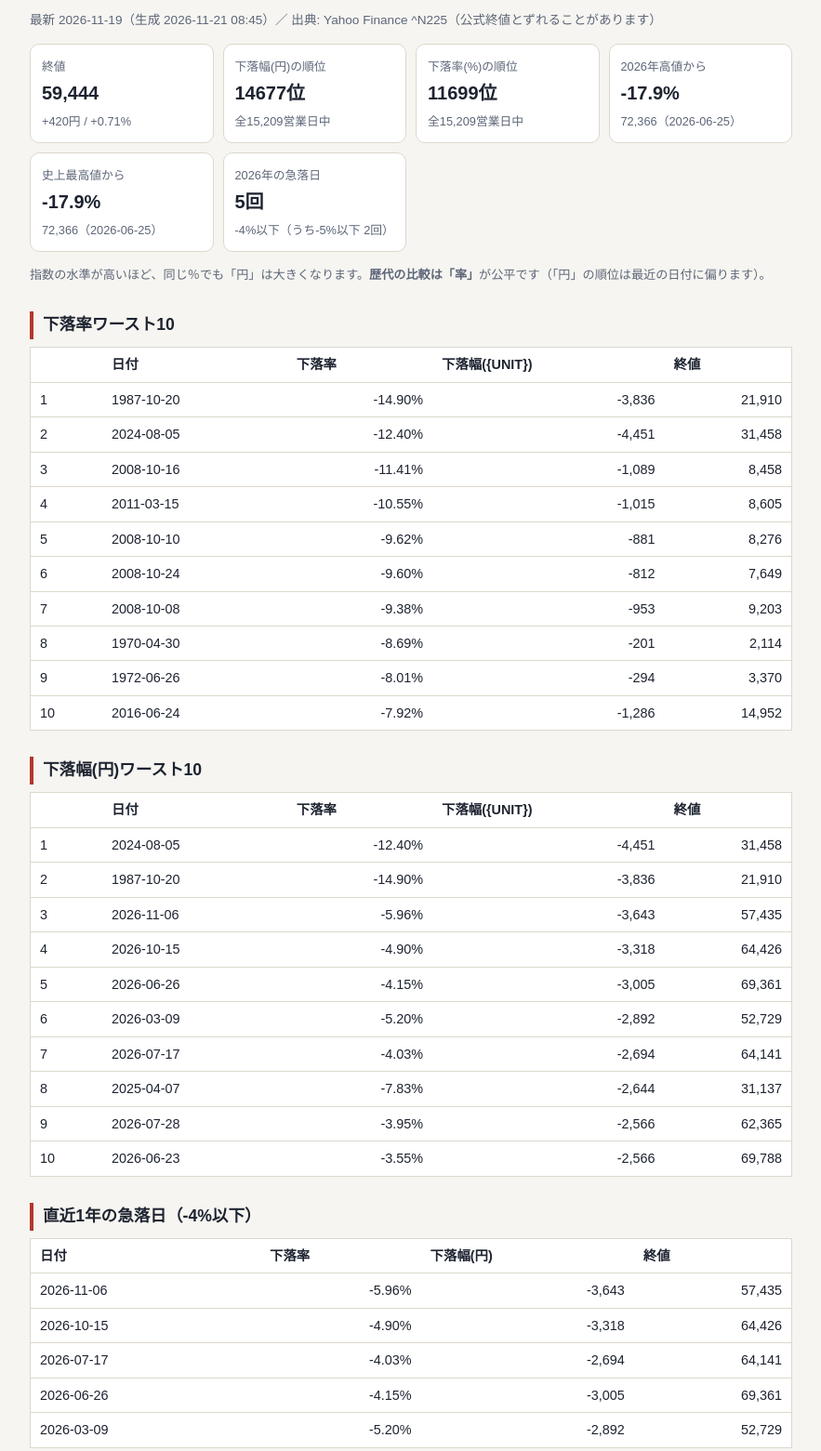
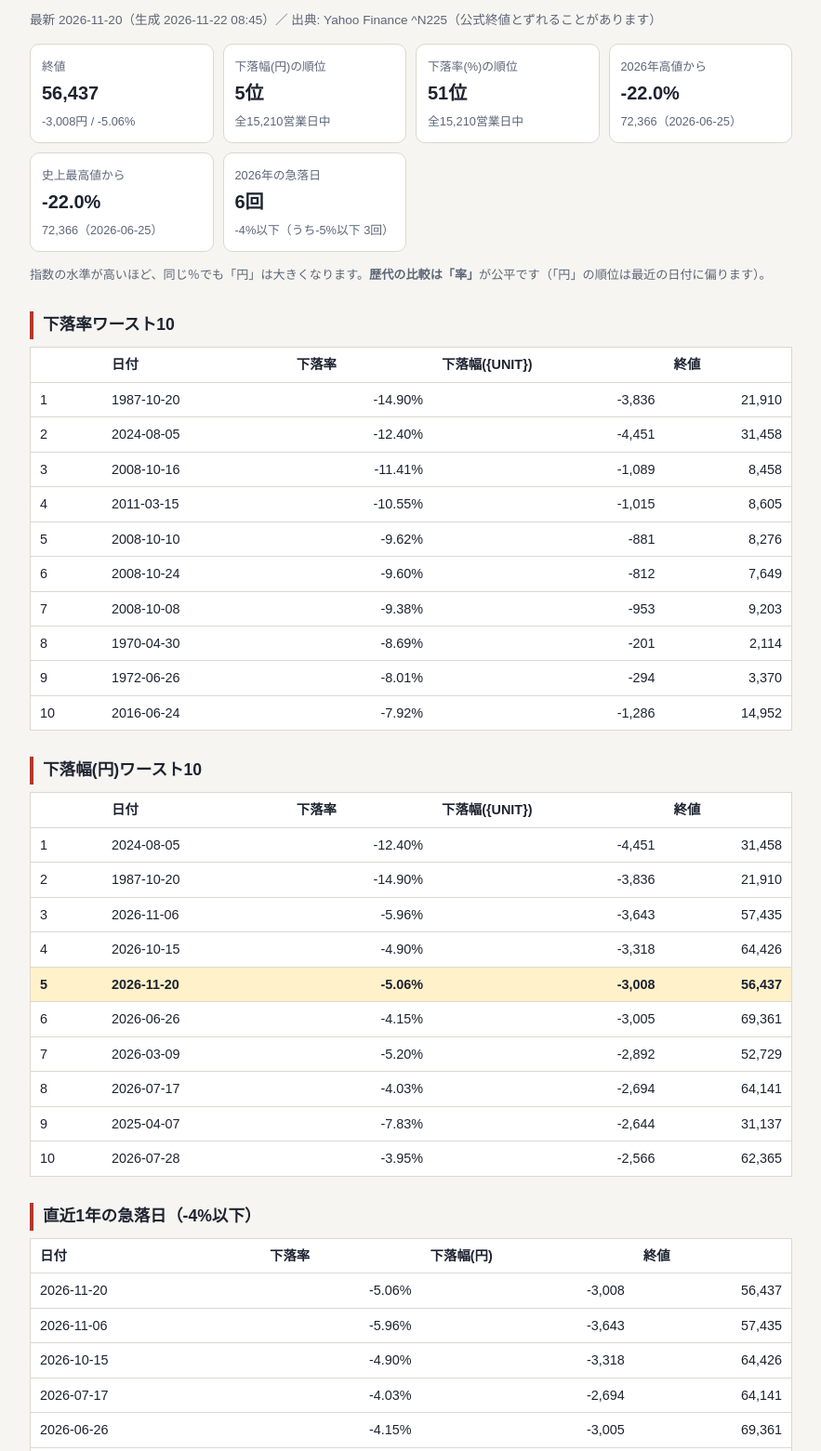
Before and after one commit to xxtoaxx/mkt-f0d094b300, a plain HTML site: page nikkei_drops.html in a window 1280 px wide. Shown: the part 59-1620 px from the top of the page at 93% size, without its empty margins (198-1081 px from the left). Drawn offline with Linux system fonts and the light colour scheme.

Commit message:
update 2026-11-22 08:45

```diff
--- a/nikkei_drops.html
+++ b/nikkei_drops.html
@@ -17,22 +17,22 @@ tr.hl td{background:var(--hl);font-weight:700} small{color:var(--mute)}
 .note{color:var(--mute);font-size:.82rem}
 </style></head><body><main>
 <h1>日経平均 下落ランキング</h1>
-<div class="sub">最新 2026-11-19（生成 2026-11-21 08:45）／ 出典: Yahoo Finance ^N225（公式終値とずれることがあります）</div>
+<div class="sub">最新 2026-11-20（生成 2026-11-22 08:45）／ 出典: Yahoo Finance ^N225（公式終値とずれることがあります）</div>
 <div class="cards">
-<div class="card"><span>終値</span><b>59,444</b><span>+420円 / +0.71%</span></div>
-<div class="card"><span>下落幅(円)の順位</span><b>14677位</b><span>全15,209営業日中</span></div>
-<div class="card"><span>下落率(%)の順位</span><b>11699位</b><span>全15,209営業日中</span></div>
-<div class="card"><span>2026年高値から</span><b>-17.9%</b><span>72,366（2026-06-25）</span></div>
-<div class="card"><span>史上最高値から</span><b>-17.9%</b><span>72,366（2026-06-25）</span></div>
-<div class="card"><span>2026年の急落日</span><b>5回</b><span>-4%以下（うち-5%以下 2回）</span></div>
+<div class="card"><span>終値</span><b>56,437</b><span>-3,008円 / -5.06%</span></div>
+<div class="card"><span>下落幅(円)の順位</span><b>5位</b><span>全15,210営業日中</span></div>
+<div class="card"><span>下落率(%)の順位</span><b>51位</b><span>全15,210営業日中</span></div>
+<div class="card"><span>2026年高値から</span><b>-22.0%</b><span>72,366（2026-06-25）</span></div>
+<div class="card"><span>史上最高値から</span><b>-22.0%</b><span>72,366（2026-06-25）</span></div>
+<div class="card"><span>2026年の急落日</span><b>6回</b><span>-4%以下（うち-5%以下 3回）</span></div>
 </div>
 <p class="note">指数の水準が高いほど、同じ％でも「円」は大きくなります。<b>歴代の比較は「率」</b>が公平です（「円」の順位は最近の日付に偏ります）。</p>
 <h2>下落率ワースト10</h2><div class='scroll'><table><thead><tr><th></th><th>日付</th><th>下落率</th><th>下落幅({UNIT})</th><th>終値</th></tr></thead><tbody><tr><td>1</td><td>1987-10-20</td><td class='n'>-14.90%</td><td class='n'>-3,836</td><td class='n'>21,910</td></tr><tr><td>2</td><td>2024-08-05</td><td class='n'>-12.40%</td><td class='n'>-4,451</td><td class='n'>31,458</td></tr><tr><td>3</td><td>2008-10-16</td><td class='n'>-11.41%</td><td class='n'>-1,089</td><td class='n'>8,458</td></tr><tr><td>4</td><td>2011-03-15</td><td class='n'>-10.55%</td><td class='n'>-1,015</td><td class='n'>8,605</td></tr><tr><td>5</td><td>2008-10-10</td><td class='n'>-9.62%</td><td class='n'>-881</td><td class='n'>8,276</td></tr><tr><td>6</td><td>2008-10-24</td><td class='n'>-9.60%</td><td class='n'>-812</td><td class='n'>7,649</td></tr><tr><td>7</td><td>2008-10-08</td><td class='n'>-9.38%</td><td class='n'>-953</td><td class='n'>9,203</td></tr><tr><td>8</td><td>1970-04-30</td><td class='n'>-8.69%</td><td class='n'>-201</td><td class='n'>2,114</td></tr><tr><td>9</td><td>1972-06-26</td><td class='n'>-8.01%</td><td class='n'>-294</td><td class='n'>3,370</td></tr><tr><td>10</td><td>2016-06-24</td><td class='n'>-7.92%</td><td class='n'>-1,286</td><td class='n'>14,952</td></tr></tbody></table></div>
-<h2>下落幅(円)ワースト10</h2><div class='scroll'><table><thead><tr><th></th><th>日付</th><th>下落率</th><th>下落幅({UNIT})</th><th>終値</th></tr></thead><tbody><tr><td>1</td><td>2024-08-05</td><td class='n'>-12.40%</td><td class='n'>-4,451</td><td class='n'>31,458</td></tr><tr><td>2</td><td>1987-10-20</td><td class='n'>-14.90%</td><td class='n'>-3,836</td><td class='n'>21,910</td></tr><tr><td>3</td><td>2026-11-06</td><td class='n'>-5.96%</td><td class='n'>-3,643</td><td class='n'>57,435</td></tr><tr><td>4</td><td>2026-10-15</td><td class='n'>-4.90%</td><td class='n'>-3,318</td><td class='n'>64,426</td></tr><tr><td>5</td><td>2026-06-26</td><td class='n'>-4.15%</td><td class='n'>-3,005</td><td class='n'>69,361</td></tr><tr><td>6</td><td>2026-03-09</td><td class='n'>-5.20%</td><td class='n'>-2,892</td><td class='n'>52,729</td></tr><tr><td>7</td><td>2026-07-17</td><td class='n'>-4.03%</td><td class='n'>-2,694</td><td class='n'>64,141</td></tr><tr><td>8</td><td>2025-04-07</td><td class='n'>-7.83%</td><td class='n'>-2,644</td><td class='n'>31,137</td></tr><tr><td>9</td><td>2026-07-28</td><td class='n'>-3.95%</td><td class='n'>-2,566</td><td class='n'>62,365</td></tr><tr><td>10</td><td>2026-06-23</td><td class='n'>-3.55%</td><td class='n'>-2,566</td><td class='n'>69,788</td></tr></tbody></table></div>
+<h2>下落幅(円)ワースト10</h2><div class='scroll'><table><thead><tr><th></th><th>日付</th><th>下落率</th><th>下落幅({UNIT})</th><th>終値</th></tr></thead><tbody><tr><td>1</td><td>2024-08-05</td><td class='n'>-12.40%</td><td class='n'>-4,451</td><td class='n'>31,458</td></tr><tr><td>2</td><td>1987-10-20</td><td class='n'>-14.90%</td><td class='n'>-3,836</td><td class='n'>21,910</td></tr><tr><td>3</td><td>2026-11-06</td><td class='n'>-5.96%</td><td class='n'>-3,643</td><td class='n'>57,435</td></tr><tr><td>4</td><td>2026-10-15</td><td class='n'>-4.90%</td><td class='n'>-3,318</td><td class='n'>64,426</td></tr><tr class="hl"><td>5</td><td>2026-11-20</td><td class='n'>-5.06%</td><td class='n'>-3,008</td><td class='n'>56,437</td></tr><tr><td>6</td><td>2026-06-26</td><td class='n'>-4.15%</td><td class='n'>-3,005</td><td class='n'>69,361</td></tr><tr><td>7</td><td>2026-03-09</td><td class='n'>-5.20%</td><td class='n'>-2,892</td><td class='n'>52,729</td></tr><tr><td>8</td><td>2026-07-17</td><td class='n'>-4.03%</td><td class='n'>-2,694</td><td class='n'>64,141</td></tr><tr><td>9</td><td>2025-04-07</td><td class='n'>-7.83%</td><td class='n'>-2,644</td><td class='n'>31,137</td></tr><tr><td>10</td><td>2026-07-28</td><td class='n'>-3.95%</td><td class='n'>-2,566</td><td class='n'>62,365</td></tr></tbody></table></div>
 <h2>直近1年の急落日（-4%以下）</h2>
-<div class="scroll"><table><thead><tr><th>日付</th><th>下落率</th><th>下落幅(円)</th><th>終値</th></tr></thead><tbody><tr><td>2026-11-06</td><td class='n'>-5.96%</td><td class='n'>-3,643</td><td class='n'>57,435</td></tr><tr><td>2026-10-15</td><td class='n'>-4.90%</td><td class='n'>-3,318</td><td class='n'>64,426</td></tr><tr><td>2026-07-17</td><td class='n'>-4.03%</td><td class='n'>-2,694</td><td class='n'>64,141</td></tr><tr><td>2026-06-26</td><td class='n'>-4.15%</td><td class='n'>-3,005</td><td class='n'>69,361</td></tr><tr><td>2026-03-09</td><td class='n'>-5.20%</td><td class='n'>-2,892</td><td class='n'>52,729</td></tr></tbody></table></div>
+<div class="scroll"><table><thead><tr><th>日付</th><th>下落率</th><th>下落幅(円)</th><th>終値</th></tr></thead><tbody><tr><td>2026-11-20</td><td class='n'>-5.06%</td><td class='n'>-3,008</td><td class='n'>56,437</td></tr><tr><td>2026-11-06</td><td class='n'>-5.96%</td><td class='n'>-3,643</td><td class='n'>57,435</td></tr><tr><td>2026-10-15</td><td class='n'>-4.90%</td><td class='n'>-3,318</td><td class='n'>64,426</td></tr><tr><td>2026-07-17</td><td class='n'>-4.03%</td><td class='n'>-2,694</td><td class='n'>64,141</td></tr><tr><td>2026-06-26</td><td class='n'>-4.15%</td><td class='n'>-3,005</td><td class='n'>69,361</td></tr><tr><td>2026-03-09</td><td class='n'>-5.20%</td><td class='n'>-2,892</td><td class='n'>52,729</td></tr></tbody></table></div>
 <h2>急落後の反発（日経平均 全期間）</h2>
 <div class="scroll"><table><thead><tr><th>急落の定義</th><th>回数</th><th colspan=2>1日後</th><th colspan=2>5日後</th><th colspan=2>20日後</th></tr>
-<tr><th></th><th></th><th>平均</th><th>上昇</th><th>平均</th><th>上昇</th><th>平均</th><th>上昇</th></tr></thead><tbody><tr><td>-3%以下</td><td class='n'>261</td><td class='n'>+0.6%<br><small>中央値 +0.8%</small></td><td class='n'>62%</td><td class='n'>+1.2%<br><small>中央値 +1.2%</small></td><td class='n'>63%</td><td class='n'>+1.9%<br><small>中央値 +1.5%</small></td><td class='n'>58%</td></tr><tr><td>-4%以下</td><td class='n'>110</td><td class='n'>+1.0%<br><small>中央値 +1.2%</small></td><td class='n'>68%</td><td class='n'>+1.8%<br><small>中央値 +1.7%</small></td><td class='n'>66%</td><td class='n'>+2.7%<br><small>中央値 +2.6%</small></td><td class='n'>64%</td></tr><tr><td>-5%以下</td><td class='n'>55</td><td class='n'>+1.5%<br><small>中央値 +1.8%</small></td><td class='n'>69%</td><td class='n'>+3.0%<br><small>中央値 +4.2%</small></td><td class='n'>71%</td><td class='n'>+4.0%<br><small>中央値 +5.7%</small></td><td class='n'>65%</td></tr><tr><td>-7%以下</td><td class='n'>13</td><td class='n'>+3.6%<br><small>中央値 +2.8%</small></td><td class='n'>69%</td><td class='n'>+3.7%<br><small>中央値 +4.9%</small></td><td class='n'>77%</td><td class='n'>+5.6%<br><small>中央値 +6.4%</small></td><td class='n'>69%</td></tr></tbody></table></div>
+<tr><th></th><th></th><th>平均</th><th>上昇</th><th>平均</th><th>上昇</th><th>平均</th><th>上昇</th></tr></thead><tbody><tr><td>-3%以下</td><td class='n'>262</td><td class='n'>+0.6%<br><small>中央値 +0.8%</small></td><td class='n'>62%</td><td class='n'>+1.2%<br><small>中央値 +1.2%</small></td><td class='n'>63%</td><td class='n'>+1.9%<br><small>中央値 +1.5%</small></td><td class='n'>58%</td></tr><tr><td>-4%以下</td><td class='n'>111</td><td class='n'>+1.0%<br><small>中央値 +1.2%</small></td><td class='n'>68%</td><td class='n'>+1.8%<br><small>中央値 +1.7%</small></td><td class='n'>66%</td><td class='n'>+2.7%<br><small>中央値 +2.6%</small></td><td class='n'>64%</td></tr><tr><td>-5%以下</td><td class='n'>56</td><td class='n'>+1.5%<br><small>中央値 +1.8%</small></td><td class='n'>69%</td><td class='n'>+3.0%<br><small>中央値 +4.2%</small></td><td class='n'>71%</td><td class='n'>+4.0%<br><small>中央値 +5.7%</small></td><td class='n'>65%</td></tr><tr><td>-7%以下</td><td class='n'>13</td><td class='n'>+3.6%<br><small>中央値 +2.8%</small></td><td class='n'>69%</td><td class='n'>+3.7%<br><small>中央値 +4.9%</small></td><td class='n'>77%</td><td class='n'>+5.6%<br><small>中央値 +6.4%</small></td><td class='n'>69%</td></tr></tbody></table></div>
 <p class="note">注意: 1987年・2008年のように急落が連続した時期の影響が大きく、各回は独立ではありません。「必ず反発」ではなく、過去の傾向です。情報の整理であり、売買の推奨ではありません。</p>
 </main></body></html>
```
Also changed, not shown: index.html (+4 -4 lines), sp500_drops.html (+1 -1 lines).
